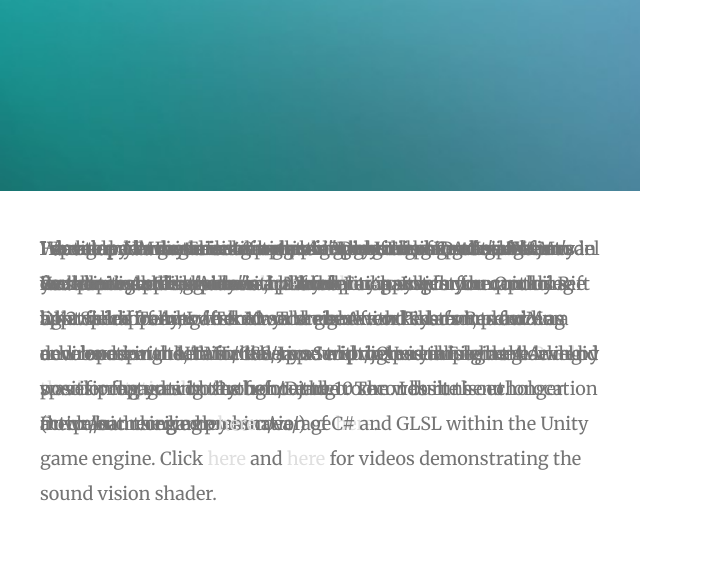
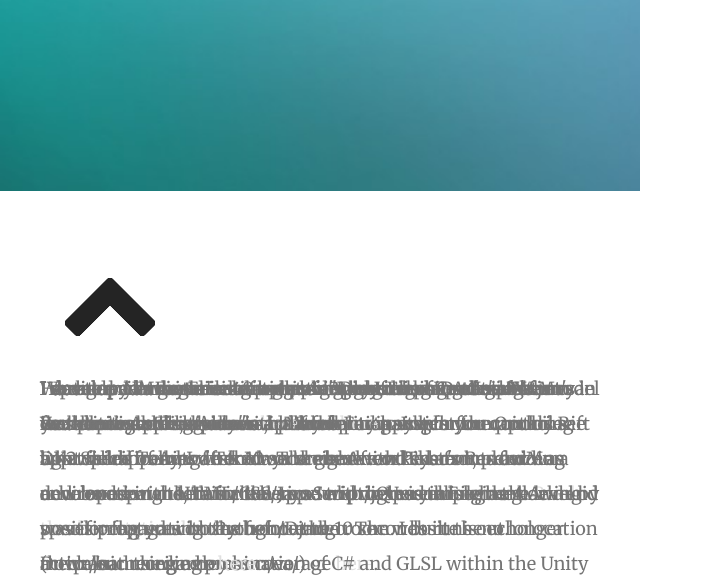
Before and after one commit to scord/samcordingley.com, a PHP site: page / in a window 1280 px wide. Shown: the part 1249-1837 px from the top of the page, without its empty margins (0-703 px from the left). Run offline with PHP 8.4, Linux system fonts and the light colour scheme; some libraries are stand-ins or nearby versions.

Commit message:
add back button

```diff
--- a/index.html
+++ b/index.html
@@ -30,6 +30,7 @@
             <div class="bottom slide" id="heatmapnews">
                 <div class="l-container">
                     <div class="content">
+                      <h2 class="button-back"><i class="fa fa-chevron-up" aria-hidden="true"></i></h2>
                       <p>Heatmap News is a website that displays the most important world news stories on a map of the Earth. It lets you quickly see what is happening in the world right now. The front-end was developed with HTML/CSS/JavaScript/jQuery while the back-end was developed with Python/Django. The website is no longer active but received press coverage <a href="https://goo.gl/kuZ1qZ">here</a>.</p>
                     </div>
                 </div>
@@ -37,6 +38,7 @@
              <div class="bottom slide" id="lightfield">
                 <div class="l-container">
                     <div class="content">
+                      <h2 class="button-back"><i class="fa fa-chevron-up" aria-hidden="true"></i></h2>
                       <p>I wrote my MEng dissertation on "Light Field Rendering for Real-time Applications" and developed a system for capturing light fields of Autodesk Maya scenes with Pixar's RenderMan and rendering them in real-time within Unreal Engine 4. <a href="dissertation.pdf">Read the dissertation here.</a></p>
                     </div>
                 </div>
@@ -44,6 +46,7 @@
             <div class="bottom slide" id="rasteriser">
                 <div class="l-container">
                     <div class="content">
+                      <h2 class="button-back"><i class="fa fa-chevron-up" aria-hidden="true"></i></h2>
                       <p>I developed a rasterisation graphics engine using C++. It's features include shadows and bump mapping.</p>
                     </div>
                 </div>
@@ -51,6 +54,7 @@
             <div class="bottom slide" id="raytracer">
                 <div class="l-container">
                     <div class="content">
+                      <h2 class="button-back"><i class="fa fa-chevron-up" aria-hidden="true"></i></h2>
                       <p>I developed a raytracer graphics engine using C++. It's features include textures, shadows, and reflections.</p>
                     </div>
                 </div>
@@ -58,6 +62,7 @@
             <div class="bottom slide" id="robot">
                 <div class="l-container">
                     <div class="content">
+                      <h2 class="button-back"><i class="fa fa-chevron-up" aria-hidden="true"></i></h2>
                       <p>I designed and created a complex 3D model of a robot. The model was created using Autodesk Maya.</p>
                     </div>
                 </div>
@@ -66,6 +71,7 @@
             <div class="bottom slide" id="animation">
                 <div class="l-container">
                     <div class="content">
+                      <h2 class="button-back"><i class="fa fa-chevron-up" aria-hidden="true"></i></h2>
                       <p>I created an animation of a dancing robot using Autodesk Maya. You can watch the videos <a href=https://www.youtube.com/watch?v=zq4TXOm3G5M>here</a> and <a href=https://www.youtube.com/watch?v=sPlKOZ4w3UU>here</a>. </p>
                     </div>
                 </div>
@@ -73,6 +79,7 @@
             <div class="bottom slide" id="tombofterror">
                 <div class="l-container">
                     <div class="content">
+                      <h2 class="button-back"><i class="fa fa-chevron-up" aria-hidden="true"></i></h2>
                       <p>I spent a year as the lead programmer of a group of seven developing a multiplayer virtual reality game for the Oculus Rift DK2 called Tomb of Terror. The game worked around an echolocation mechanic where sound was visualised as glowing waves propagating throughout the room. I built the echolocation mechanic using a combination of C# and GLSL within the Unity game engine. Click <a href="https://www.youtube.com/watch?v=sU5LFoEexTo">here</a> and <a href="https://www.youtube.com/watch?time_continue=17&v=CHCnagA5_CY">here</a> for videos demonstrating the sound vision shader. </p>
                     </div>
                 </div>
@@ -80,6 +87,7 @@
             <div class="bottom slide" id="myenvironment">
                 <div class="l-container">
                     <div class="content">
+                      <h2 class="button-back"><i class="fa fa-chevron-up" aria-hidden="true"></i></h2>
                       <p>Worked with the Environment Agency to replace their 'What's in your backyard' service with a modern cross-platform mobile app. Specifically, I worked on the back-end system, providing environmental data for the app. I also helped implement Android specific features on the front-end. (http://samcordingley.com/ea/)</p>
                     </div>
                 </div>
@@ -87,6 +95,7 @@
             <div class="bottom slide" id="freezebox">
                 <div class="l-container">
                     <div class="content">
+                      <h2 class="button-back"><i class="fa fa-chevron-up" aria-hidden="true"></i></h2>
                       <p>I developed a game in 48 hours for the Ludum Dare game jam competition. The game is a platformer in which you control a box which freezes after 10 seconds. After the box has frozen a new box spawns, this allows you to progress through the level by positioning your boxes before the 10 seconds runs out. Download the game <a href=http://ludumdare.com/compo/ludum-dare-27/?action=preview&uid=26905>here</a>. </p>
                     </div>
                 </div>
--- a/script.js
+++ b/script.js
@@ -13,6 +13,22 @@
         current.addClass("top");
         $('#about').removeClass("bottom");
         $('#about').addClass("current");
+    }
+})
+
+$( '.button-back').click(function() {
+    current = $('.l-panel-right .current');
+    currentLeft =  $('.l-panel-left .current');
+    if (!current.is('#about')) {
+        current.removeClass("current");
+        current.addClass("top");
+        $('#projects').removeClass("bottom");
+        $('#projects').addClass("current");
+
+        currentLeft.removeClass("current");
+        currentLeft.addClass("bottom");
+        $('#home').removeClass("top");
+        $('#home').addClass("current");
     }
 })
 
--- a/style.css
+++ b/style.css
@@ -228,6 +228,12 @@
 #nav li:hover {
   cursor: pointer;
 }
+.button-back {
+  width: 100px;
+}
+.button-back:hover{
+  cursor: pointer;
+}
 #nav li {
   width: 23%;
   padding: 0;
```
